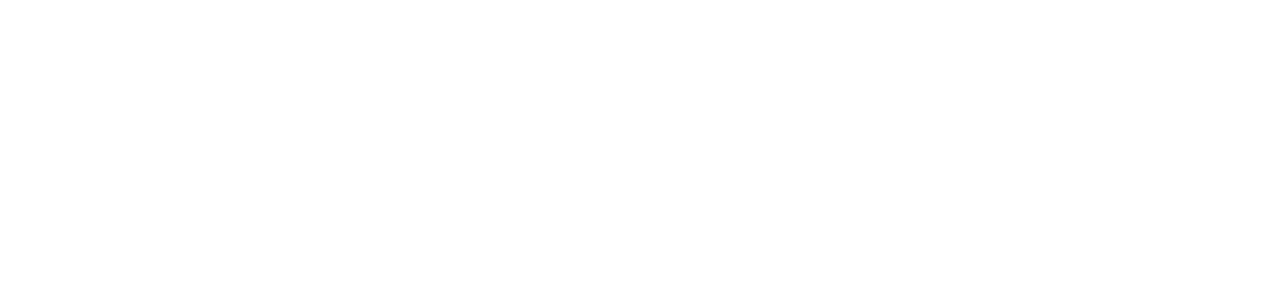
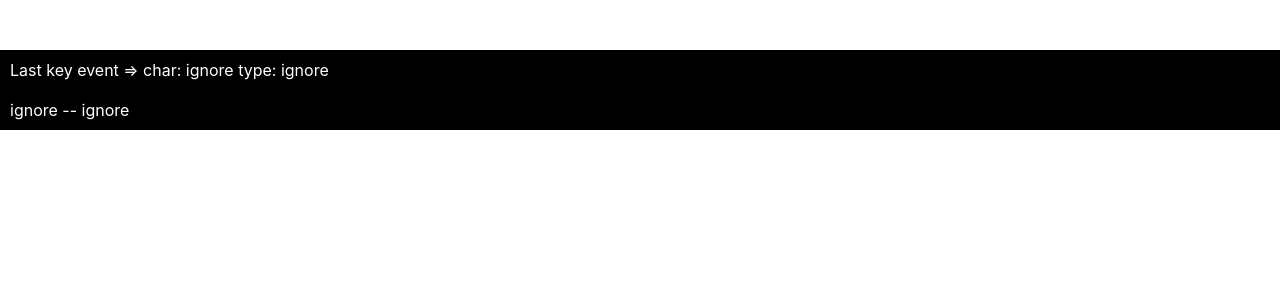
Before and after one commit to aria-1337/vim-react, a React (Create React App) app: page / in a window 1280 px wide. Shown: the top 300 px of the page. Built offline with nearby package versions, Linux system fonts and the light colour scheme; the HTML template or start-up script is replaced by a standard one.

Commit message:
Keypress tracking + basic dev display

```diff
--- a/package.json
+++ b/package.json
@@ -13,6 +13,7 @@
     "react": "^18.2.0",
     "react-dom": "^18.2.0",
     "react-scripts": "5.0.1",
+    "styled-components": "^6.1.8",
     "typescript": "^4.9.5",
     "web-vitals": "^2.1.4"
   },
--- a/src/App.tsx
+++ b/src/App.tsx
@@ -1,8 +1,53 @@
-import React from 'react';
+import React, { useState, useEffect } from 'react';
+import styled from 'styled-components';
+import UseKeyPress from './hooks/UseKeypress';
 
-function App() {
-  return (<>
-  </>);
+export default function App() {
+    // Store + Record keypress events
+    const [mem, setMem] = useState<Array<any>>([]);
+    const { char, type } = UseKeyPress();
+    useEffect(() => {
+        setMem((oldMem) => [...oldMem, { char, type }]);
+    }, [char]);
+
+
+    return (<DevContainer>
+        <VimContainer>
+        </VimContainer>
+
+        <DevDivider height="50px" />
+        <DevRow>{`Last key event => char: ${char} type: ${type}`}</DevRow>
+        <DevCol>{ mem?.reverse().map((i, x) => x > 7 ? null : <DevRow key={x}>{`${i.char} -- ${i.type}`}</DevRow>)}</DevCol>
+    </DevContainer>);
 }
 
-export default App;
+const VimContainer = styled.div`
+    display: flex;
+    flex-direction: column;
+`;
+
+
+// ------------------------------------------------------------------------ Dev/Testing styling
+
+const DevDivider = styled.div<{ height: string }>`
+    min-width: 10px;
+    min-height: ${props => props.height};
+`;
+
+const DevContainer = styled.div`
+    display: flex;
+    flex-direction: column;
+`;
+
+const DevRow = styled.div`
+    display: flex;
+    flex-direction: row;
+    background-color: black;
+    color: white;
+    padding: 10px;
+`;
+
+const DevCol = styled.div`
+    display: flex;
+    flex-direction: column;
+`;
--- /dev/null
+++ b/src/hooks/UseKeypress.tsx
@@ -0,0 +1,33 @@
+import React, { useState, useEffect } from 'react';
+
+const codes: any = {8:"Backspace",9:"Tab",13:"Enter",16:"Shift",17:"Ctrl",18:"Alt",19:"Pause/Break",20:"Caps Lock",27:"Esc",32:"Space",33:"Page Up",34:"Page Down",35:"End",36:"Home",37:"Left",38:"Up",39:"Right",40:"Down",45:"Insert",46:"Delete",48:"0",49:"1",50:"2",51:"3",52:"4",53:"5",54:"6",55:"7",56:"8",57:"9",65:"A",66:"B",67:"C",68:"D",69:"E",70:"F",71:"G",72:"H",73:"I",74:"J",75:"K",76:"L",77:"M",78:"N",79:"O",80:"P",81:"Q",82:"R",83:"S",84:"T",85:"U",86:"V",87:"W",88:"X",89:"Y",90:"Z",91:"Windows",93:"Right Click",96:"Numpad 0",97:"Numpad 1",98:"Numpad 2",99:"Numpad 3",100:"Numpad 4",101:"Numpad 5",102:"Numpad 6",103:"Numpad 7",104:"Numpad 8",105:"Numpad 9",106:"Numpad *",107:"Numpad +",109:"Numpad -",110:"Numpad .",111:"Numpad /",112:"F1",113:"F2",114:"F3",115:"F4",116:"F5",117:"F6",118:"F7",119:"F8",120:"F9",121:"F10",122:"F11",123:"F12",144:"Num Lock",145:"Scroll Lock",182:"My Computer",183:"My Calculator",186:";",187:"=",188:",",189:"-",190:".",191:"/",192:"`",219:"[",220:"\\",221:"]",222:"'"};
+
+interface KeyPress {
+    type: 'down' | 'up' | 'ignore';
+    char: string;
+}
+
+export default function UseKeyPress() : KeyPress {
+    const [s, setS] = useState<KeyPress>({ char: 'ignore', type: 'ignore' });
+
+    function handleKeyUp(e: any) {
+        e.preventDefault();
+        setS(() => ({ char: (codes?.[e.keyCode] ? codes[e.keyCode] : 'null').toLowerCase(), type: 'up'}));
+    }
+
+    function handleKeyDown(e: any) {
+        e.preventDefault();
+        setS(() => ({ char: (codes?.[e.keyCode] ? codes[e.keyCode] : 'null').toLowerCase(), type: 'down'}));
+    }
+
+    useEffect(() => {
+        document.addEventListener('keydown', handleKeyDown);
+        document.addEventListener('keyup', handleKeyUp);
+        return () => {
+            document.removeEventListener('keydown', handleKeyDown);
+            document.removeEventListener('keyup', handleKeyUp);
+        };
+    }, []);
+
+    return s;
+}
```
Also changed, not shown: 2 other files (tests, documents, lock files or other folders).
